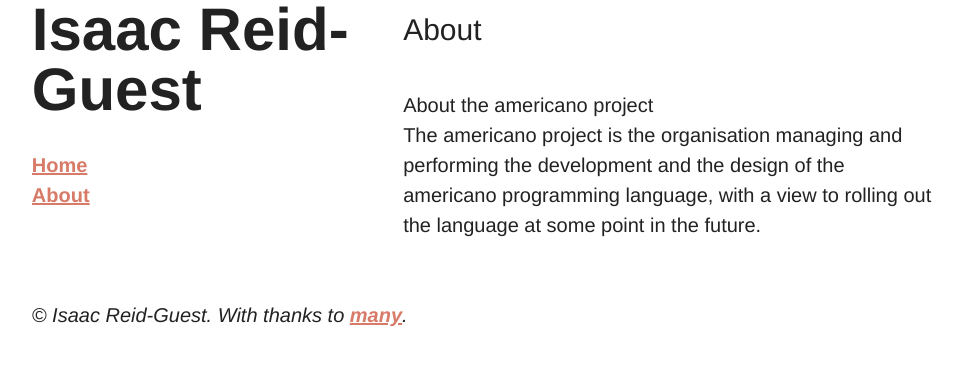
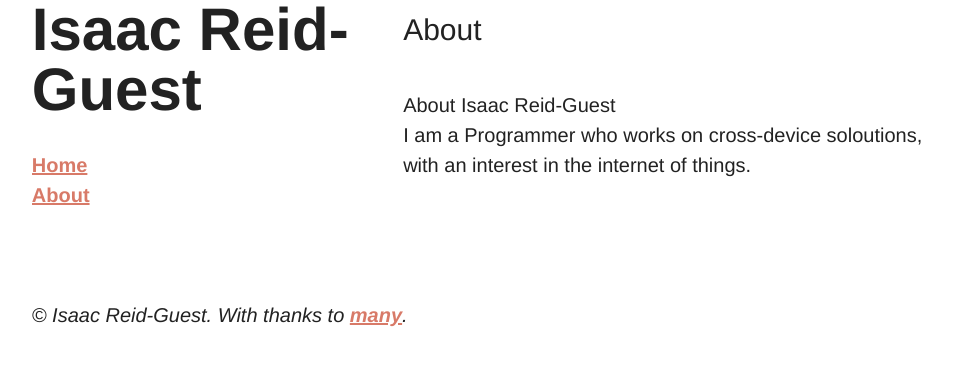
Before and after one commit to picoknow/picoknow.github.io, a Jekyll site: the page built from about/index.md, in a window 1280 px wide. Shown: the top 366 px of the page, without its empty margins (159-1122 px from the left). Built offline with Jekyll 4.4.1, drawn with Linux system fonts in a browser that asks for light colours.

Commit message:
About page now correct.

```diff
--- a/about/index.md
+++ b/about/index.md
@@ -1,6 +1,6 @@
 ---
 layout: default
 title: About
-short: About the americano project
+short: About Isaac Reid-Guest
 ---
-The americano project is the organisation managing and performing the development and the design of the americano programming language, with a view to rolling out the language at some point in the future.
+I am a Programmer who works on cross-device soloutions, with an interest in the internet of things.
```
